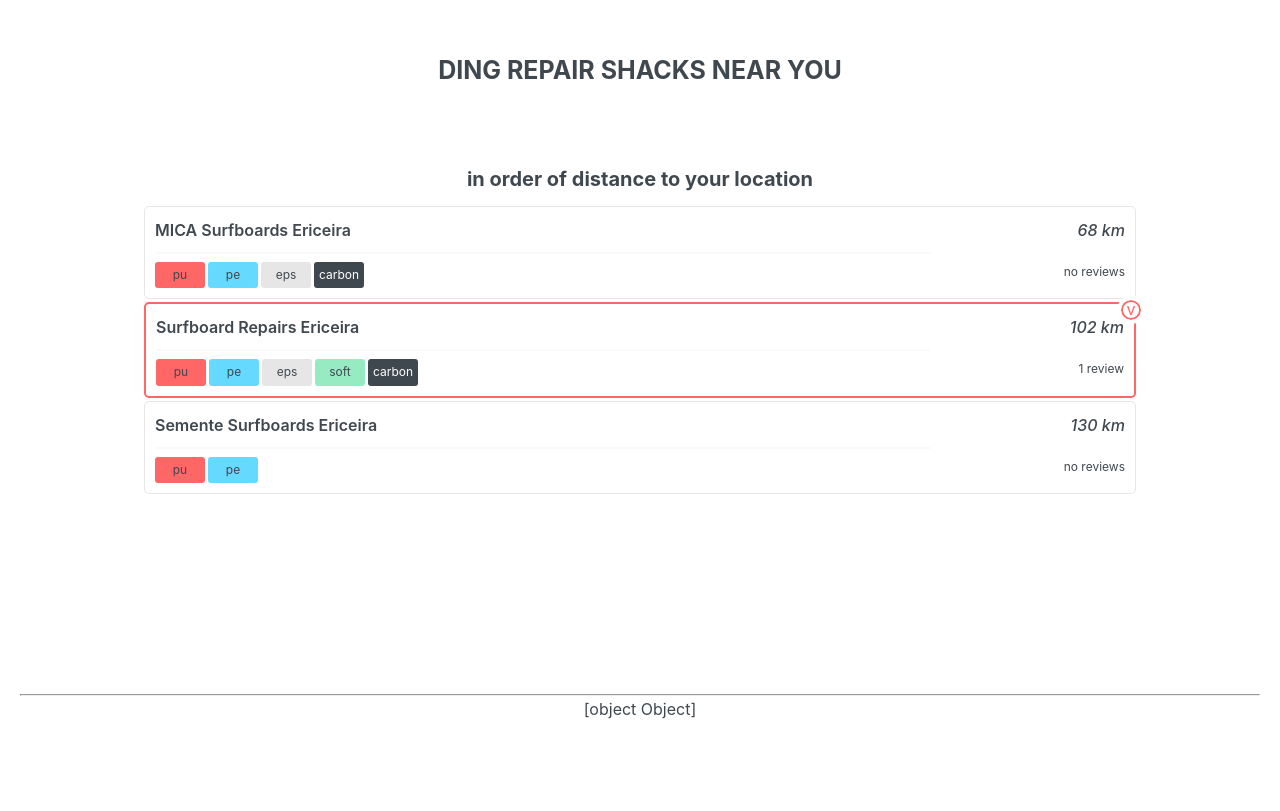
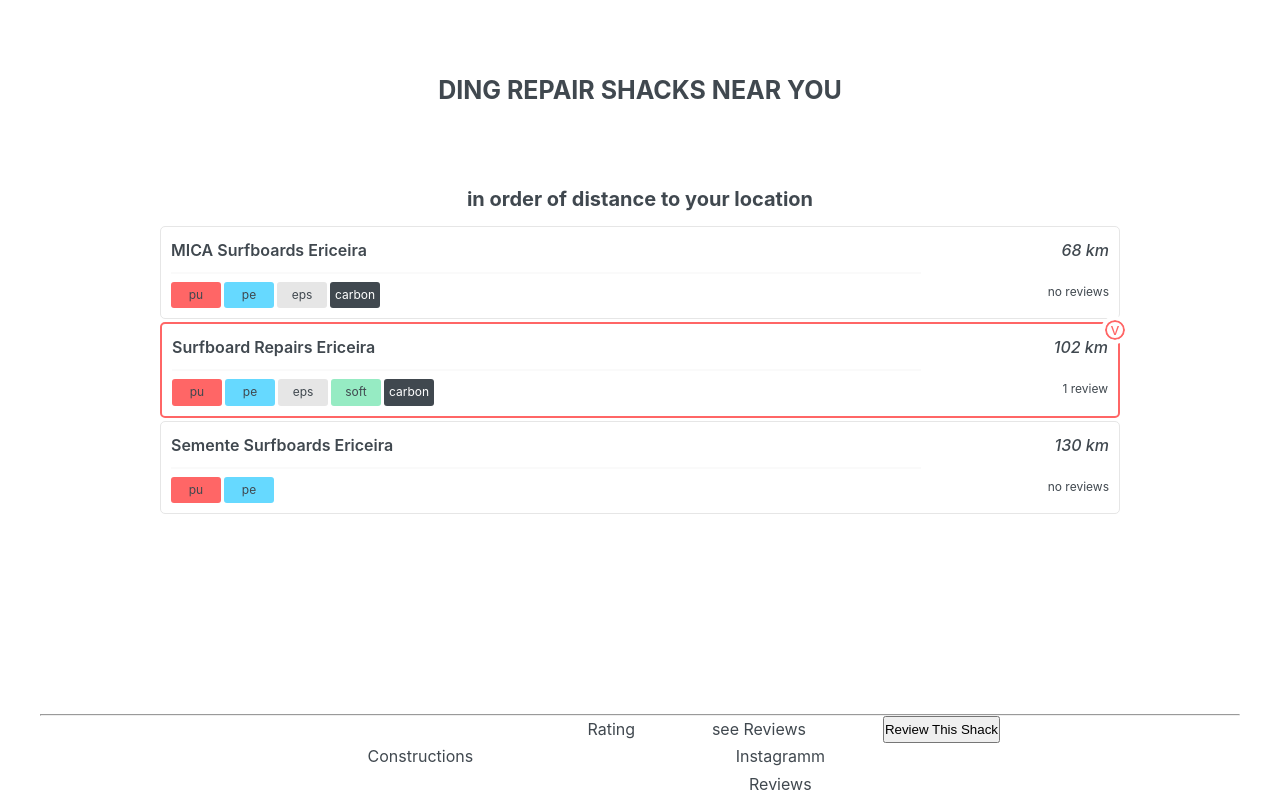
Before and after one commit to janstoff/dingshacks, a React app: page /lsg in a window 1280 px wide. Shown: the part 141-952 px from the top of the page. Before the commit the page ends 884 px from the top, so only its background shows below. Built offline with nearby package versions, Linux system fonts and the light colour scheme.

Commit message:
start layouting shack page

```diff
--- a/src/App.tsx
+++ b/src/Start.tsx
@@ -1,5 +1,4 @@
 import React from "react";
-import { styled } from "./utils/theme";
 import { Header, HomeIcon } from "./components";
 import { Landing } from "./Landing";
 import { Results } from "./Results";
@@ -10,22 +9,7 @@
 } from "./types";
 import { createRankedClosestShacks } from "./utils/create-ranked-closest-shacks";
 
-const StyledApp = styled.div`
-  color: ${(props) => props.theme.colors.colorTertiary};
-  font-weight: 400;
-  font-size: 1.6rem;
-  line-height: 1.7;
-  box-sizing: border-box;
-  text-align: center;
-  margin: 0 auto;
-  padding: 2rem;
-  @media only screen and (max-width: 760px) {
-    padding-right: 1rem;
-    padding-left: 1rem;
-  }
-`;
-
-function App() {
+function Start() {
   const [userLocation, setUserLocation] = React.useState<
     Coordinates | undefined
   >();
@@ -65,14 +49,14 @@
   }, [userLocation]);
 
   return (
-    <StyledApp>
+    <>
       <Header>
         <HomeIcon />
       </Header>
       <Landing onLocateClick={handleLocateClick} />
       <Results renderSection={!!results} results={results} />
-    </StyledApp>
+    </>
   );
 }
 
-export default App;
+export default Start;
--- a/src/components/ShackPage.tsx
+++ b/src/components/ShackPage.tsx
@@ -6,8 +6,73 @@
   readonly shackData: FullShack;
 }
 
-const StyledShackPage = styled.div``;
+const StyledShackPage = styled.div`
+  padding: 0 20% 0 20%;
+  display: grid;
+  grid-template-areas:
+    "header header header"
+    "infoColumn contentColumn contentColumn";
+`;
+
+const StyledHeader = styled.div`
+  grid-area: header;
+  display: grid;
+  grid-template-areas: "name name reviews";
+`;
+const StyledName = styled.div`
+  grid-area: name;
+  display: flex;
+`;
+
+const StyledReviews = styled.div`
+  grid-area: reviews;
+  display: flex;
+  justify-content: space-between;
+`;
+const StyledRating = styled.span``;
+const StyledViewReviewsLink = styled.a``;
+const StyledReviewButton = styled.button``;
+
+const StyledInfoColumn = styled.div`
+  grid-area: infoColumn;
+`;
+const StyledContactSection = styled.div``;
+const StyledConstructionsSection = styled.div``;
+
+const StyledContentColumn = styled.div`
+  grid-area: contentColumn;
+`;
+const StyledInstagramFeed = styled.div``;
+const StyledReviewsSection = styled.div``;
+
+// highlight verified status
 
 export const ShackPage: React.SFC<ShackPageProps> = ({ shackData }) => {
-  return <StyledShackPage>{shackData.toString()}</StyledShackPage>;
+  return (
+    <StyledShackPage>
+      <StyledHeader>
+        <StyledName>{shackData.name}</StyledName>
+        <StyledReviews>
+          <StyledRating>Rating</StyledRating>
+          <StyledViewReviewsLink>see Reviews</StyledViewReviewsLink>
+          <StyledReviewButton>Review This Shack</StyledReviewButton>
+        </StyledReviews>
+      </StyledHeader>
+      <StyledInfoColumn>
+        <StyledContactSection>
+          <p>{shackData.street}</p>
+          <p>{shackData.city}</p>
+          <p>{shackData.postcode}</p>
+          <p>{shackData.country}</p>
+          <p>{shackData.phone}</p>
+          <p>{shackData.email}</p>
+        </StyledContactSection>
+        <StyledConstructionsSection>Constructions</StyledConstructionsSection>
+      </StyledInfoColumn>
+      <StyledContentColumn>
+        <StyledInstagramFeed>Instagramm</StyledInstagramFeed>
+        <StyledReviewsSection>Reviews</StyledReviewsSection>
+      </StyledContentColumn>
+    </StyledShackPage>
+  );
 };
--- a/src/index.tsx
+++ b/src/index.tsx
@@ -3,19 +3,35 @@
 import { ThemeProvider } from "styled-components";
 import { BrowserRouter as Router, Switch, Route } from "react-router-dom";
 import "./index.css";
-import App from "./App";
+import Start from "./Start";
 import * as serviceWorker from "./serviceWorker";
-import { theme } from "./utils/theme";
+import { theme, styled } from "./utils/theme";
 import { LSG } from "./lsg";
 import { ShackPage } from "./ShackPage";
+
+const StyledAppWrapper = styled.div`
+  color: ${(props) => props.theme.colors.colorTertiary};
+  font-weight: 400;
+  font-size: 1.6rem;
+  line-height: 1.7;
+  box-sizing: border-box;
+  text-align: center;
+  margin: 0 auto;
+  padding: 2rem;
+  @media only screen and (max-width: 760px) {
+    padding-right: 1rem;
+    padding-left: 1rem;
+  }
+`;
 
 ReactDOM.render(
   <React.StrictMode>
     <ThemeProvider theme={theme}>
+      <StyledAppWrapper>
         <Router>
           <Switch>
             <Route exact path="/">
-            <App />
+              <Start />
             </Route>
             <Route exact path="/lsg">
               <LSG />
@@ -25,6 +41,7 @@
             </Route>
           </Switch>
         </Router>
+      </StyledAppWrapper>
     </ThemeProvider>
   </React.StrictMode>,
   document.getElementById("root")
```
Lines whose indentation alone changed are shown as unchanged.
